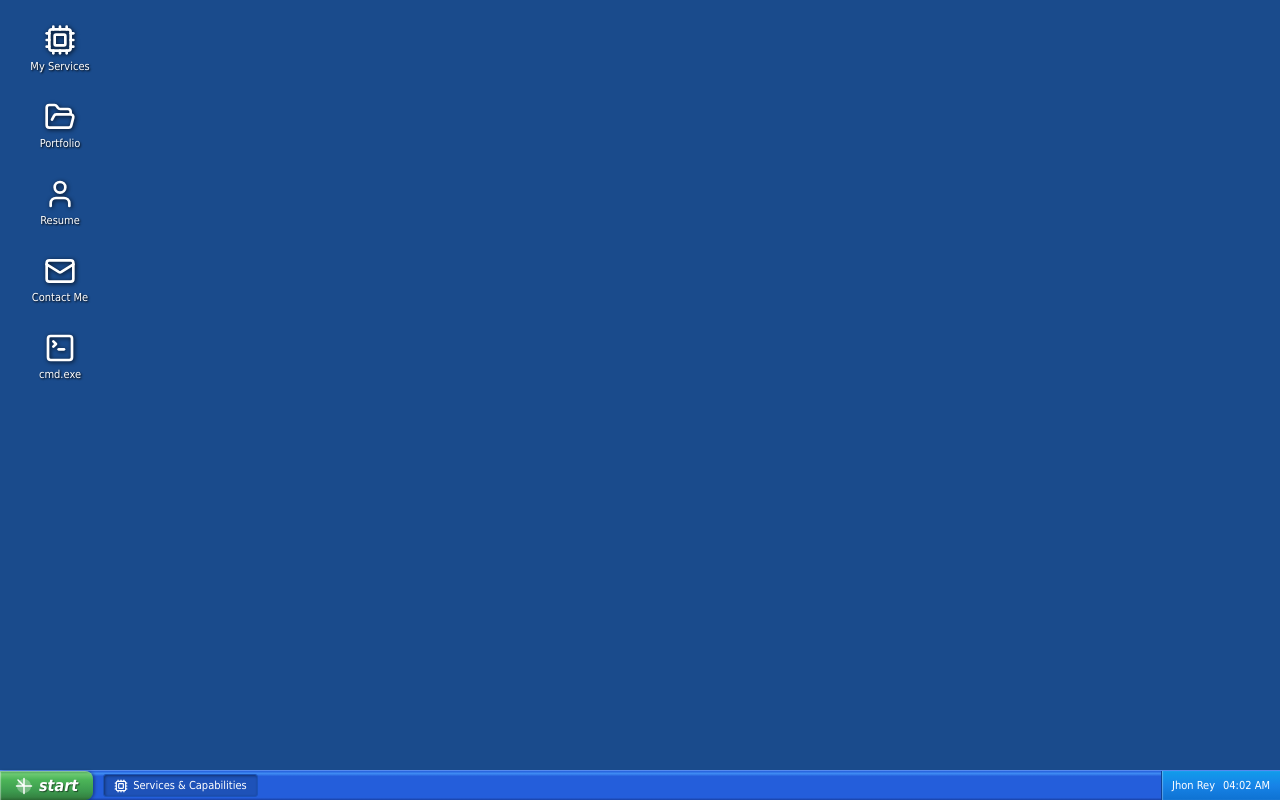
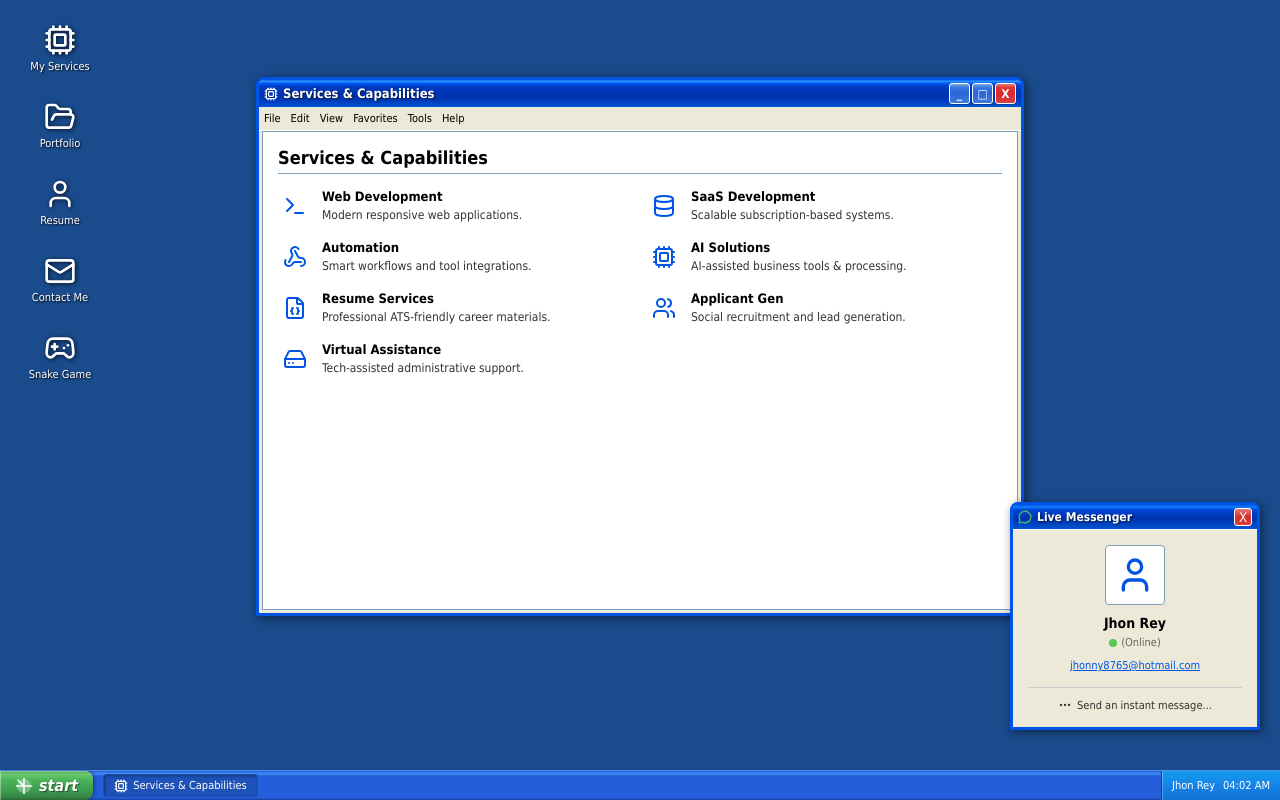
Before and after one commit to jhonny8765/portfolio-website, a Next.js app: page / in a window 1280 px wide. Both pictures are taken after a click on the element "My Services". Built offline with nearby package versions, Linux system fonts and the light colour scheme; no server answers.

Commit message:
feat: deep interactive redesign with draggable windows MSN messenger widget and classic Snake game built via Canvas API

```diff
--- a/package.json
+++ b/package.json
@@ -13,7 +13,8 @@
     "lucide-react": "^1.31.0",
     "next": "16.3.1",
     "react": "19.2.8",
-    "react-dom": "19.2.8"
+    "react-dom": "19.2.8",
+    "react-draggable": "^4.7.1"
   },
   "devDependencies": {
     "@tailwindcss/postcss": "^4",
--- a/src/app/globals.css
+++ b/src/app/globals.css
@@ -175,13 +175,9 @@ button {
   display: flex;
   flex-direction: column;
   position: absolute;
-  top: 10%;
-  left: 20%;
   width: 60%;
   height: 70%;
   min-width: 320px;
-  z-index: 100;
-  animation: fade-in-up 0.2s ease-out forwards;
 }
 
 @keyframes fade-in-up {
--- a/src/app/page.tsx
+++ b/src/app/page.tsx
@@ -1,14 +1,20 @@
 "use client";
 
 import React, { useState, useEffect } from 'react';
-import { User, Briefcase, Mail, FolderOpen, TerminalSquare, Cpu, Search, Wifi, Battery, Signal, ChevronLeft, Circle, Square, Triangle } from 'lucide-react';
+import { User, Briefcase, Mail, FolderOpen, TerminalSquare, Cpu, Search, Wifi, Battery, Signal, ChevronLeft, Circle, Square, Triangle, Gamepad2, Settings } from 'lucide-react';
+import Draggable from 'react-draggable';
+
 import Services from '@/components/Services';
 import Portfolio from '@/components/Portfolio';
 import ResumeService from '@/components/ResumeService';
 import Contact from '@/components/Contact';
+import SnakeGame from '@/components/SnakeGame';
+import LiveMessenger from '@/components/LiveMessenger';
 
 export default function Home() {
-  const [activeWindow, setActiveWindow] = useState<string | null>(null);
+  const [activeWindows, setActiveWindows] = useState<string[]>([]);
+  const [focusedWindow, setFocusedWindow] = useState<string | null>(null);
+
   const [time, setTime] = useState('');
   const [date, setDate] = useState('');
 
@@ -23,46 +29,48 @@ export default function Home() {
     return () => clearInterval(interval);
   }, []);
 
-  const openWindow = (id: string) => setActiveWindow(id);
-  const closeWindow = () => setActiveWindow(null);
+  const openWindow = (id: string) => {
+    if (!activeWindows.includes(id)) {
+      setActiveWindows(prev => [...prev, id]);
+    }
+    setFocusedWindow(id);
+  };
 
-  const renderContent = () => {
-    switch (activeWindow) {
+  const closeWindow = (id: string) => {
+    setActiveWindows(prev => prev.filter(w => w !== id));
+    if (focusedWindow === id) setFocusedWindow(null);
+  };
+
+  const renderContent = (id: string) => {
+    switch (id) {
       case 'services': return <Services />;
       case 'portfolio': return <Portfolio />;
       case 'resume': return <ResumeService />;
       case 'contact': return <Contact />;
+      case 'snake': return <SnakeGame />;
       default: return null;
     }
   };
 
-  const getWindowTitle = () => {
-    switch (activeWindow) {
+  const getWindowTitle = (id: string) => {
+    switch (id) {
       case 'services': return "Services & Capabilities";
       case 'portfolio': return "Projects Log";
       case 'resume': return "Resume Services";
       case 'contact': return "Contact Jhon Rey";
-      default: return "";
+      case 'snake': return "Snake (Classic)";
+      default: return "Application";
     }
   };
 
-  const getWindowIcon = () => {
-    switch (activeWindow) {
-      case 'services': return <Cpu size={14} />;
-      case 'portfolio': return <FolderOpen size={14} />;
-      case 'resume': return <User size={14} />;
-      case 'contact': return <Mail size={14} />;
-      default: return null;
-    }
-  };
-
-  const getAndroidIcon = (size: number) => {
-    switch (activeWindow) {
+  const getWindowIcon = (id: string, size = 14) => {
+    switch (id) {
       case 'services': return <Cpu size={size} />;
       case 'portfolio': return <FolderOpen size={size} />;
       case 'resume': return <User size={size} />;
       case 'contact': return <Mail size={size} />;
-      default: return null;
+      case 'snake': return <Gamepad2 size={size} />;
+      default: return <Settings size={size} />;
     }
   };
 
@@ -87,37 +95,49 @@ export default function Home() {
             <Mail size={32} />
             <span>Contact Me</span>
           </div>
-          <div className="desktop-icon">
-            <TerminalSquare size={32} />
-            <span>cmd.exe</span>
+          <div className="desktop-icon" onDoubleClick={() => openWindow('snake')} onClick={() => openWindow('snake')}>
+            <Gamepad2 size={32} />
+            <span>Snake Game</span>
           </div>
         </div>
 
-        {activeWindow && (
-          <div className="xp-window">
-            <div className="xp-titlebar">
+        {activeWindows.map((id, index) => (
+          <Draggable key={id} handle=".xp-titlebar" onMouseDown={() => setFocusedWindow(id)}>
+            <div
+              className="xp-window"
+              style={{
+                zIndex: focusedWindow === id ? 1000 : 100 + index,
+                position: 'absolute',
+                top: `${10 + index * 2}%`,
+                left: `${20 + index * 2}%`
+              }}
+            >
+              <div className="xp-titlebar" style={{ cursor: 'grab' }}>
                 <div className="xp-titlebar-title">
-                {getWindowIcon()}
-                {getWindowTitle()}
+                  {getWindowIcon(id)}
+                  {getWindowTitle(id)}
                 </div>
                 <div className="xp-controls">
                   <button className="xp-btn xp-btn-min">_</button>
                   <button className="xp-btn xp-btn-max">□</button>
-                <button className="xp-btn xp-btn-close" onClick={closeWindow}>X</button>
+                  <button className="xp-btn xp-btn-close" onClick={() => closeWindow(id)}>X</button>
                 </div>
               </div>
               <div className="xp-toolbar">
                 <span>File</span><span>Edit</span><span>View</span><span>Favorites</span><span>Tools</span><span>Help</span>
               </div>
               <div className="xp-content">
-              {renderContent()}
+                {renderContent(id)}
               </div>
             </div>
-        )}
+          </Draggable>
+        ))}
+
+        <LiveMessenger />
       </div>
 
       <footer className="show-desktop xp-taskbar">
-        <div className="xp-start" onClick={() => closeWindow()}>
+        <div className="xp-start">
           <svg width="18" height="18" viewBox="0 0 24 24" fill="white">
             <path d="M2.5 12a9.5 9.5 0 1 1 19 0 9.5 9.5 0 0 1-19 0Z" opacity="0.3"/>
             <path d="M12 2v20M2 12h20M12 12L4 4" stroke="white" strokeWidth="2" strokeLinecap="round"/>
@@ -125,11 +145,15 @@ export default function Home() {
           start
         </div>
         <div className="xp-taskbar-items">
-          {activeWindow && (
-            <div className="xp-taskbar-item active">
-              {getWindowIcon()} {getWindowTitle()}
+          {activeWindows.map(id => (
+            <div
+              key={id}
+              className={`xp-taskbar-item ${focusedWindow === id ? 'active' : ''}`}
+              onClick={() => setFocusedWindow(id)}
+            >
+              {getWindowIcon(id)} {getWindowTitle(id)}
             </div>
-          )}
+          ))}
         </div>
         <div className="xp-taskbar-tray">
           <span style={{ marginRight: '8px' }}>Jhon Rey</span>
@@ -173,9 +197,9 @@ export default function Home() {
               <div className="android-icon-box"><User size={28} /></div>
               <span>Resume</span>
             </div>
-            <div className="android-app-icon">
-              <div className="android-icon-box" style={{ background: 'linear-gradient(135deg, #ff9a9e 0%, #fecfef 100%)' }}><Briefcase size={28} color="#d81b60" /></div>
-              <span>Career</span>
+            <div className="android-app-icon" onClick={() => openWindow('snake')}>
+              <div className="android-icon-box" style={{ background: 'linear-gradient(135deg, #ff9a9e 0%, #fecfef 100%)' }}><Gamepad2 size={28} color="#d81b60" /></div>
+              <span>Snake</span>
             </div>
           </div>
 
@@ -189,30 +213,30 @@ export default function Home() {
             <div className="android-app-icon" onClick={() => openWindow('services')}>
               <div className="android-icon-box" style={{ background: 'linear-gradient(135deg, #84fab0 0%, #8fd3f4 100%)', borderRadius: '50%' }}><Cpu size={28} color="#00695c" /></div>
             </div>
-            <div className="android-app-icon">
-              <div className="android-icon-box" style={{ background: 'linear-gradient(135deg, #ffecd2 0%, #fcb69f 100%)', borderRadius: '50%' }}><TerminalSquare size={28} color="#d84315" /></div>
+            <div className="android-app-icon" onClick={() => openWindow('snake')}>
+              <div className="android-icon-box" style={{ background: 'linear-gradient(135deg, #ffecd2 0%, #fcb69f 100%)', borderRadius: '50%' }}><Gamepad2 size={28} color="#d84315" /></div>
             </div>
           </div>
         </div>
 
-        {activeWindow && (
+        {focusedWindow && (
           <div className="android-app-view">
             <div className="android-app-header">
-              <button onClick={closeWindow}><ChevronLeft size={24} /></button>
+              <button onClick={() => setFocusedWindow(null)}><ChevronLeft size={24} /></button>
               <div style={{ display: 'flex', alignItems: 'center', gap: '10px' }}>
-                <span style={{ color: '#1a4b8c' }}>{getAndroidIcon(20)}</span>
-                <span className="android-app-title">{getWindowTitle()}</span>
+                <span style={{ color: '#1a4b8c' }}>{getWindowIcon(focusedWindow, 20)}</span>
+                <span className="android-app-title">{getWindowTitle(focusedWindow)}</span>
               </div>
             </div>
             <div className="android-app-content">
-              {renderContent()}
+              {renderContent(focusedWindow)}
             </div>
           </div>
         )}
 
         <div className="android-nav-bar">
-          <Triangle size={18} fill="white" onClick={closeWindow} style={{ transform: 'rotate(-90deg)', cursor: 'pointer' }} />
-          <Circle size={18} fill="white" onClick={closeWindow} style={{ cursor: 'pointer' }} />
+          <Triangle size={18} fill="white" onClick={() => setFocusedWindow(null)} style={{ transform: 'rotate(-90deg)', cursor: 'pointer' }} />
+          <Circle size={18} fill="white" onClick={() => setFocusedWindow(null)} style={{ cursor: 'pointer' }} />
           <Square size={18} fill="white" style={{ cursor: 'pointer' }} />
         </div>
 
--- /dev/null
+++ b/src/components/LiveMessenger.tsx
@@ -0,0 +1,84 @@
+"use client";
+
+import React, { useState } from 'react';
+import { User, MessageCircle, MoreHorizontal } from 'lucide-react';
+import Draggable from 'react-draggable';
+
+export default function LiveMessenger() {
+  const [closed, setClosed] = useState(false);
+
+  if (closed) return null;
+
+  return (
+    <Draggable handle=".messenger-title">
+      <div style={{
+        position: 'absolute',
+        bottom: '40px',
+        right: '20px',
+        width: '250px',
+        background: '#ece9d8',
+        border: '3px solid #0054e3',
+        borderRadius: '8px 8px 0 0',
+        boxShadow: '2px 2px 10px rgba(0,0,0,0.5)',
+        zIndex: 9999,
+        fontFamily: 'Tahoma, sans-serif'
+      }}>
+        <div className="messenger-title" style={{
+          background: 'linear-gradient(to bottom, #0058e6 0%, #127dff 8%, #0045d4 20%, #0033b0 56%, #0054d0 100%)',
+          padding: '3px 5px',
+          display: 'flex',
+          justifyContent: 'space-between',
+          alignItems: 'center',
+          color: 'white',
+          fontWeight: 'bold',
+          fontSize: '12px',
+          textShadow: '1px 1px 2px rgba(0,0,0,0.7)',
+          cursor: 'grab'
+        }}>
+          <div style={{ display: 'flex', alignItems: 'center', gap: '5px' }}>
+            <MessageCircle size={14} color="#54c854" />
+            Live Messenger
+          </div>
+          <button
+            onClick={() => setClosed(true)}
+            style={{
+              width: '18px', height: '18px',
+              background: 'linear-gradient(to bottom, #e07f7f 0%, #d82a2a 50%, #d93f3f 100%)',
+              border: '1px solid white', borderRadius: '3px', color: 'white',
+              display: 'flex', alignItems: 'center', justifyContent: 'center',
+              cursor: 'pointer'
+            }}>
+            X
+          </button>
+        </div>
+
+        <div style={{ padding: '15px', display: 'flex', flexDirection: 'column', alignItems: 'center', borderTop: '1px solid white' }}>
+          <div style={{
+            width: '60px', height: '60px',
+            background: 'white', border: '1px solid #7f9db9',
+            borderRadius: '4px', display: 'flex', alignItems: 'center', justifyContent: 'center',
+            marginBottom: '10px'
+          }}>
+            <User size={40} color="#0054e3" />
+          </div>
+
+          <h3 style={{ margin: '0 0 5px 0', fontSize: '14px', color: '#000' }}>Jhon Rey</h3>
+          <p style={{ margin: '0 0 10px 0', fontSize: '11px', color: '#666', display: 'flex', alignItems: 'center', gap: '4px' }}>
+            <span style={{ display: 'inline-block', width: '8px', height: '8px', background: '#54c854', borderRadius: '50%' }}></span>
+            (Online)
+          </p>
+
+          <div style={{ fontSize: '11px', color: '#0054e3', textDecoration: 'underline', cursor: 'pointer', marginBottom: '5px' }}>
+            jhonny8765@hotmail.com
+          </div>
+
+          <div style={{ width: '100%', height: '1px', background: '#ccc', margin: '10px 0' }}></div>
+
+          <a href="#contact" style={{ display: 'flex', alignItems: 'center', gap: '5px', fontSize: '11px', color: '#333', textDecoration: 'none' }}>
+            <MoreHorizontal size={14} /> Send an instant message...
+          </a>
+        </div>
+      </div>
+    </Draggable>
+  );
+}
--- /dev/null
+++ b/src/components/SnakeGame.tsx
@@ -0,0 +1,124 @@
+"use client";
+
+import React, { useEffect, useRef, useState } from 'react';
+
+export default function SnakeGame() {
+  const canvasRef = useRef<HTMLCanvasElement>(null);
+  const [gameOver, setGameOver] = useState(false);
+  const [score, setScore] = useState(0);
+
+  useEffect(() => {
+    const canvas = canvasRef.current;
+    if (!canvas) return;
+    const ctx = canvas.getContext('2d');
+    if (!ctx) return;
+
+    let snake = [{ x: 10, y: 10 }];
+    let food = { x: 15, y: 15 };
+    let dx = 1;
+    let dy = 0;
+    const gridSize = 20;
+    const tileCount = 20; // 400x400
+
+    let interval: NodeJS.Timeout;
+
+    const resetGame = () => {
+      snake = [{ x: 10, y: 10 }];
+      dx = 1; dy = 0;
+      setScore(0);
+      setGameOver(false);
+      spawnFood();
+      clearInterval(interval);
+      interval = setInterval(gameLoop, 100);
+    };
+
+    const spawnFood = () => {
+      food = {
+        x: Math.floor(Math.random() * tileCount),
+        y: Math.floor(Math.random() * tileCount)
+      };
+    };
+
+    const gameLoop = () => {
+      const head = { x: snake[0].x + dx, y: snake[0].y + dy };
+
+      // Wall collision
+      if (head.x < 0 || head.x >= tileCount || head.y < 0 || head.y >= tileCount) {
+        setGameOver(true);
+        clearInterval(interval);
+        return;
+      }
+
+      // Self collision
+      for (let i = 0; i < snake.length; i++) {
+        if (head.x === snake[i].x && head.y === snake[i].y) {
+          setGameOver(true);
+          clearInterval(interval);
+          return;
+        }
+      }
+
+      snake.unshift(head);
+
+      if (head.x === food.x && head.y === food.y) {
+        setScore(s => s + 10);
+        spawnFood();
+      } else {
+        snake.pop();
+      }
+
+      draw();
+    };
+
+    const draw = () => {
+      // Clear
+      ctx.fillStyle = '#1e1e1e';
+      ctx.fillRect(0, 0, canvas.width, canvas.height);
+
+      // Draw Snake
+      ctx.fillStyle = '#6366f1';
+      for (let i = 0; i < snake.length; i++) {
+        ctx.fillRect(snake[i].x * gridSize, snake[i].y * gridSize, gridSize - 1, gridSize - 1);
+      }
+
+      // Draw Food
+      ctx.fillStyle = '#fca5a5';
+      ctx.fillRect(food.x * gridSize, food.y * gridSize, gridSize - 1, gridSize - 1);
+    };
+
+    const handleKeyDown = (e: KeyboardEvent) => {
+      switch (e.key) {
+        case 'ArrowUp': if (dy !== 1) { dx = 0; dy = -1; } break;
+        case 'ArrowDown': if (dy !== -1) { dx = 0; dy = 1; } break;
+        case 'ArrowLeft': if (dx !== 1) { dx = -1; dy = 0; } break;
+        case 'ArrowRight': if (dx !== -1) { dx = 1; dy = 0; } break;
+      }
+    };
+
+    window.addEventListener('keydown', handleKeyDown);
+    interval = setInterval(gameLoop, 100);
+    spawnFood();
+
+    return () => {
+      clearInterval(interval);
+      window.removeEventListener('keydown', handleKeyDown);
+    };
+  }, []);
+
+  return (
+    <div style={{ display: 'flex', flexDirection: 'column', alignItems: 'center', background: '#ece9d8', padding: '10px' }}>
+      <div style={{ display: 'flex', justifyContent: 'space-between', width: '100%', marginBottom: '10px', fontSize: '14px', fontWeight: 'bold' }}>
+        <span>Snake (Classic)</span>
+        <span>Score: {score}</span>
+      </div>
+      <div style={{ border: '2px solid #7f9db9' }}>
+        <canvas ref={canvasRef} width={400} height={400} style={{ display: 'block' }}></canvas>
+      </div>
+      {gameOver && (
+        <div style={{ marginTop: '15px', color: 'red', fontWeight: 'bold' }}>
+          Game Over! Close window and reopen to play again.
+        </div>
+      )}
+    </div>
+  );
+}
```
Also changed, not shown: 2 other files (tests, documents, lock files or other folders). Lines whose indentation alone changed are shown as unchanged.
